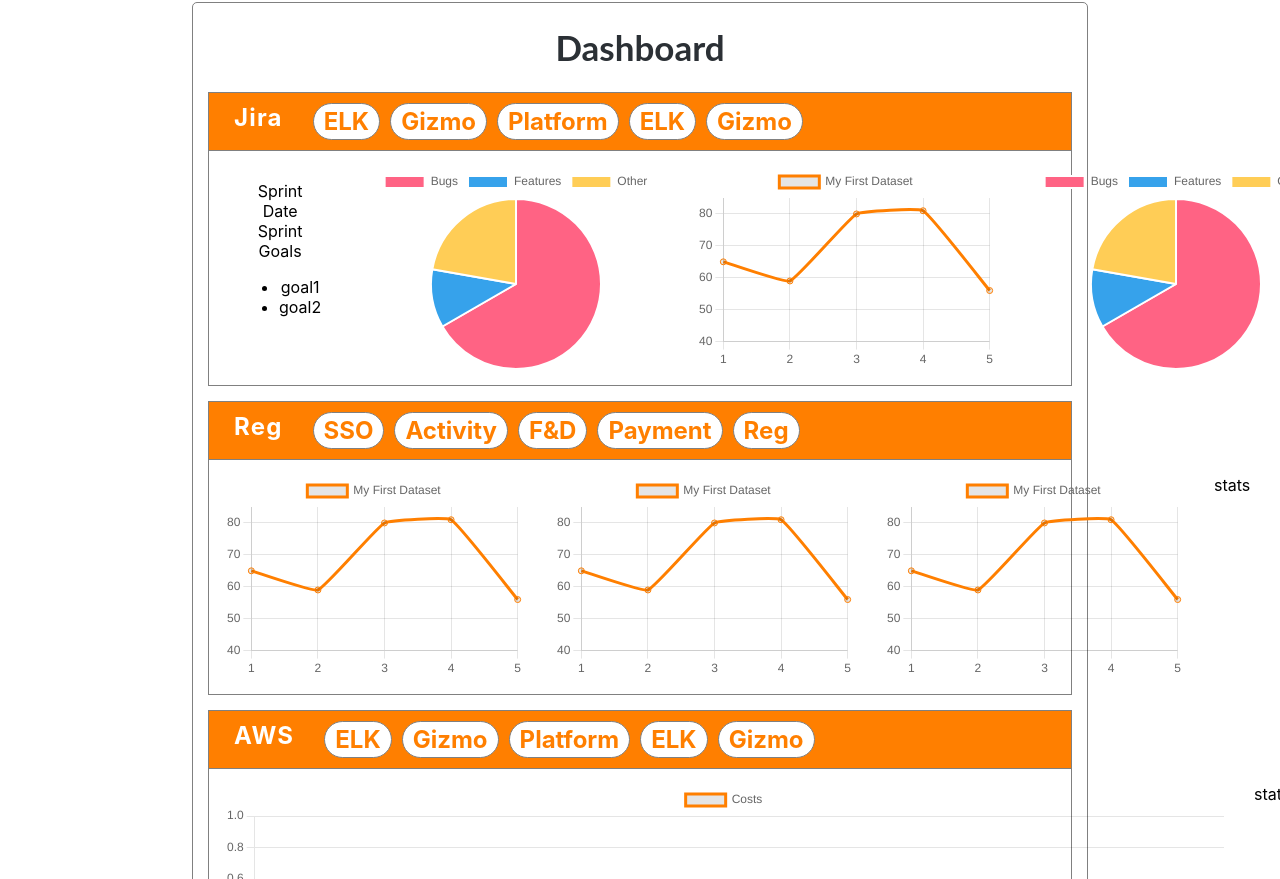
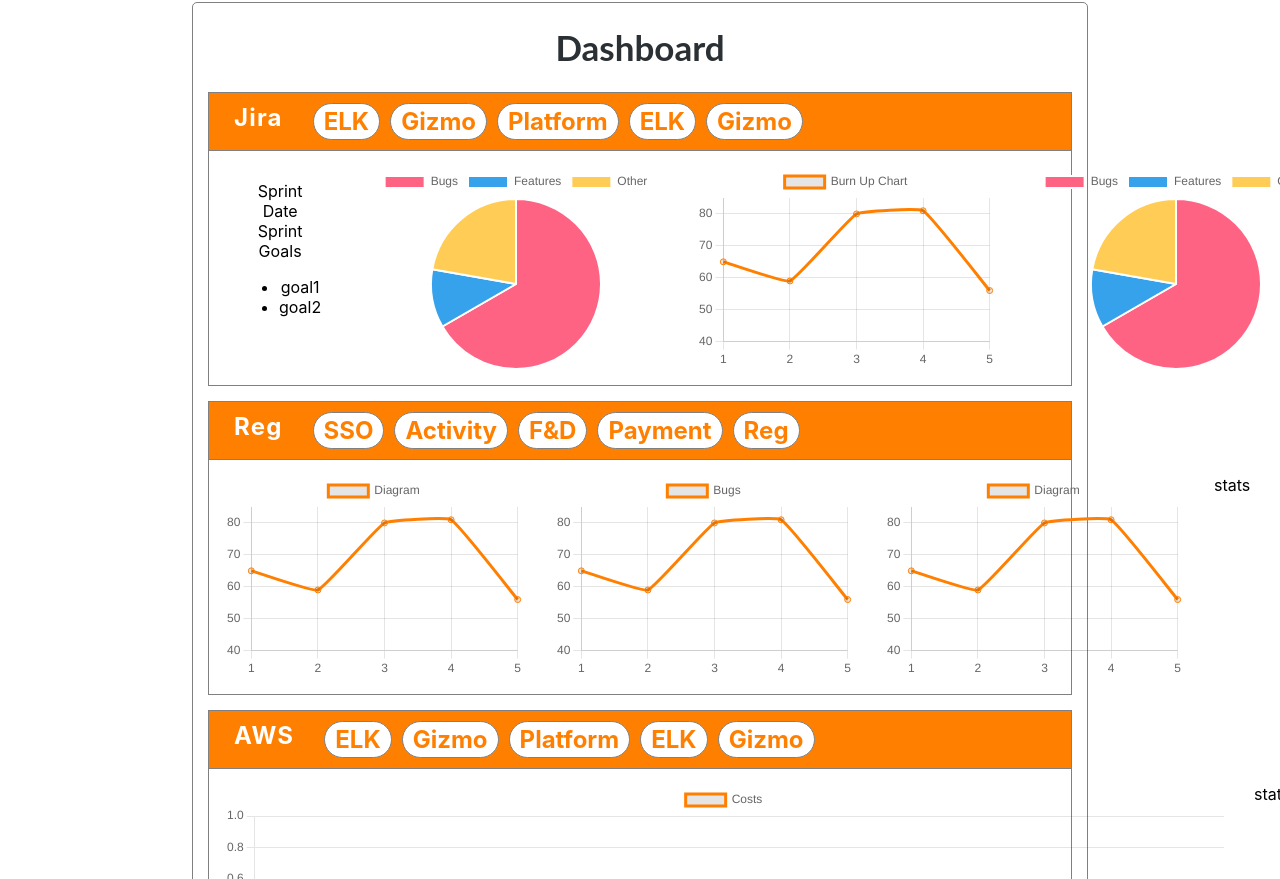
Before and after one commit to ScottBurnside/monsters-rolodex, a React (Create React App) app: page / in a window 1280 px wide. Shown: the part 516-1395 px from the top of the page. Built offline with nearby package versions, Linux system fonts and the light colour scheme; no server answers; a web font is replaced by a local one.

Commit message:
names updated

```diff
--- a/src/components/dashboard/dashboard.component.jsx
+++ b/src/components/dashboard/dashboard.component.jsx
@@ -42,7 +42,7 @@
                     <Pie data={{
                         labels: ['Bugs', 'Features', 'Other'],
                         datasets: [{
-                            label: 'My First Dataset',
+                            label: 'Ticket Type Commitment',
                             data: [300, 50, 100],
                             backgroundColor: [
                                 'rgb(255, 99, 132)',
@@ -61,7 +61,7 @@
                     <Line data={{
                         labels: [1, 2, 3, 4, 5],
                         datasets: [{
-                            label: 'My First Dataset',
+                            label: 'Burn Up Chart',
                             data: [65, 59, 80, 81, 56, 55, 40],
                             fill: false,
                             borderColor: '#ff7f00',
@@ -78,7 +78,7 @@
                     <Pie data={{
                         labels: ['Bugs', 'Features', 'Other'],
                         datasets: [{
-                            label: 'My First Dataset',
+                            label: 'Ticket Type Delivered',
                             data: [300, 50, 100],
                             backgroundColor: [
                                 'rgb(255, 99, 132)',
@@ -121,7 +121,7 @@
                     <Line data={{
                         labels: [1, 2, 3, 4, 5],
                         datasets: [{
-                            label: 'My First Dataset',
+                            label: 'Diagram',
                             data: [65, 59, 80, 81, 56, 55, 40],
                             fill: false,
                             borderColor: '#ff7f00',
@@ -138,7 +138,7 @@
                     <Line data={{
                         labels: [1, 2, 3, 4, 5],
                         datasets: [{
-                            label: 'My First Dataset',
+                            label: 'Bugs',
                             data: [65, 59, 80, 81, 56, 55, 40],
                             fill: false,
                             borderColor: '#ff7f00',
@@ -155,7 +155,7 @@
                     <Line data={{
                         labels: [1, 2, 3, 4, 5],
                         datasets: [{
-                            label: 'My First Dataset',
+                            label: 'Diagram',
                             data: [65, 59, 80, 81, 56, 55, 40],
                             fill: false,
                             borderColor: '#ff7f00',
--- a/src/components/dashboard/dashboard.styles.css
+++ b/src/components/dashboard/dashboard.styles.css
@@ -60,6 +60,7 @@
     display: flex;
     align-items: center;
     margin-right: 10px;
+    user-select: none;
 }
 
 .team-button:hover{
```
